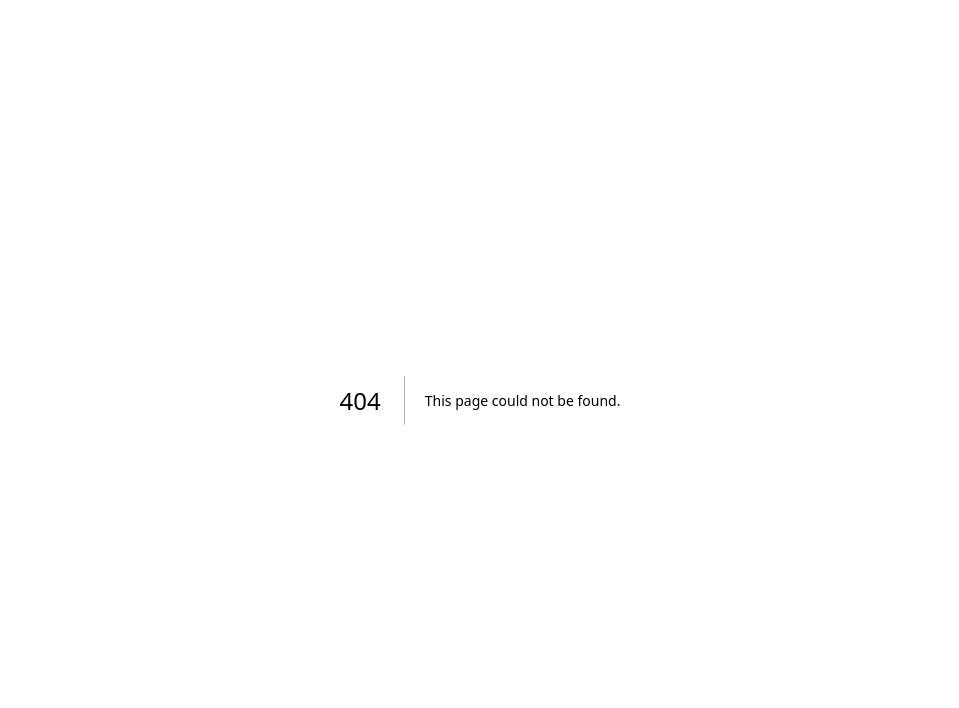
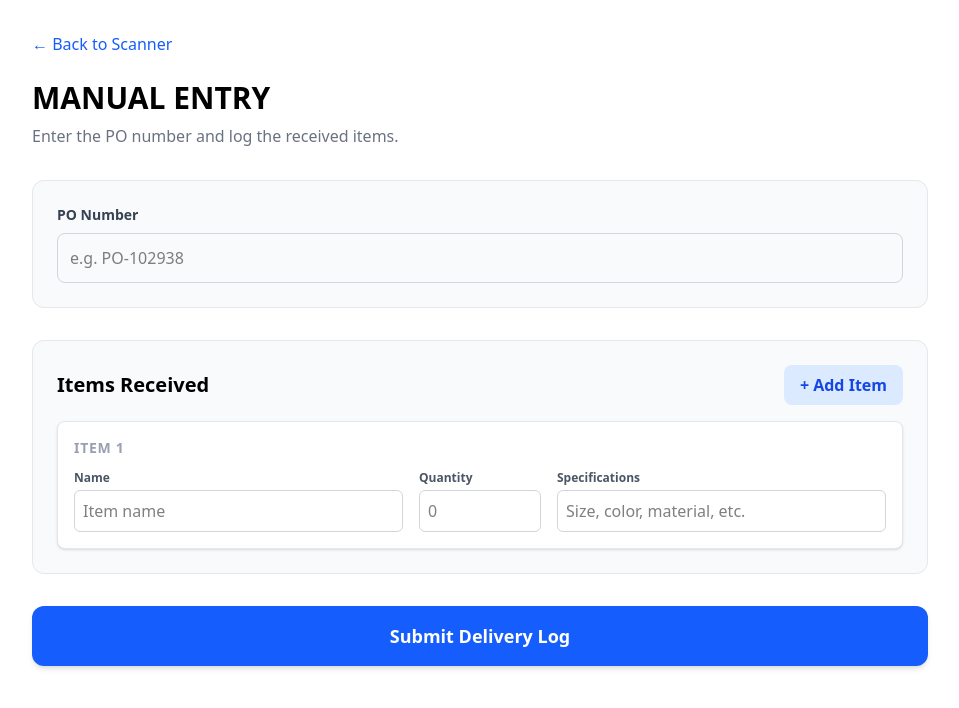
Before and after one commit to michael693215/CMSC447-SP26-TEAM8-HVAC-MEP-INVENTORY, a Next.js app: page /manual-entry in a window 1280 px wide. Before the commit this address had no page. Shown: the top 708 px of the page, without its empty margins (160-1119 px from the left). Built offline with nearby package versions, Linux system fonts and the light colour scheme.

Commit message:
added form for docupipe

```diff
--- a/app/log-delivery/page.tsx
+++ b/app/log-delivery/page.tsx
@@ -65,34 +65,32 @@ function CameraViewer() {
 
   const acceptPhoto = async () => {
       if (!capturedImage) return;
-
       setIsProcessing(true);
 
       try {
-      // Send the captured image to your own Next.js backend
         const response = await fetch('/api/process-slip', {
           method: 'POST',
           headers: { 'Content-Type': 'application/json' },
           body: JSON.stringify({ imageBase64: capturedImage }),
         });
 
-      if (!response.ok) {
-        throw new Error("Failed to process image");
-      }
+        if (!response.ok) throw new Error("Failed to process image");
 
         const extractedData = await response.json();
+        console.log("Textract Results:", extractedData);
 
-      console.log("Textract Results:", extractedData);
-      // alert("Text extracted successfully! Check your console.");
+        // 1. Put the JSON into the browser's temporary "backpack"
+        sessionStorage.setItem('scannedSlipData', JSON.stringify(extractedData.data));
 
-      // Close the camera now that we have our data
-      stopCamera();
+        // 2. Navigate the user to the manual entry page
+        router.push('/manual-entry');
 
       } catch (err) {
         console.error("Error processing photo:", err);
         alert("Failed to extract text. Please try again.");
       } finally {
         setIsProcessing(false);
+        stopCamera();
       }
   };
 
@@ -117,7 +115,10 @@ const acceptPhoto = async () => {
             <span className="px-3 text-xs text-gray-400 tracking-wider">OR</span>
             <div className="flex-1 h-px bg-gray-200"></div>
           </div>
-          <button className="w-full h-12 border-2 border-blue-200 text-black font-semibold rounded-lg hover:bg-blue-50 transition">
+          <button
+            onClick={() => router.push('/manual-entry')}
+            className="w-full h-12 border-2 border-blue-200 text-black font-semibold rounded-lg hover:bg-blue-50 transition"
+          >
             Manual Entry
           </button>
         </div>
@@ -225,7 +226,7 @@ export default function LogDelivery() {
           ← Back to Main Menu
         </Link>
         <header className="w-full max-w-5xl flex justify-between items-center mb-10">
-          <h1 className="text-3xl font-bold">Scan Packing Slip</h1>
+          <h1 className="text-3xl font-bold">SCAN PACKING SLIP</h1>
         </header>
       </div>
 
--- /dev/null
+++ b/app/manual-entry/page.tsx
@@ -0,0 +1,218 @@
+// File: app/manual-entry/page.tsx
+"use client";
+import { useState, useEffect } from 'react';
+import { useRouter } from 'next/navigation';
+
+// Define the shape of our item data
+interface Item {
+  id: number;
+  name: string;
+  quantity: string;
+  specifications: string;
+}
+
+export default function ManualEntry() {
+  const router = useRouter();
+  const [poNumber, setPoNumber] = useState('');
+  // Start with one blank item by default
+  const [items, setItems] = useState<Item[]>([
+    { id: Date.now(), name: '', quantity: '', specifications: '' }
+  ]);
+
+  // --- Runs exactly once when the page loads to catch scanner data ---
+  useEffect(() => {
+    const savedData = sessionStorage.getItem('scannedSlipData');
+
+    if (savedData) {
+      try {
+        const parsedData = JSON.parse(savedData);
+
+        // 1. Map the PO number
+        if (parsedData.PO) {
+          setPoNumber(parsedData.PO);
+        }
+
+        // 2. Map the Line Items array
+        if (parsedData.lineItems && parsedData.lineItems.length > 0) {
+          const formattedItems = parsedData.lineItems.map((item: any, index: number) => ({
+            id: Date.now() + index, // Ensure unique IDs for React to render properly
+            name: item.description || '',               // Maps to "description"
+            quantity: item.quantityShipped?.toString() || '', // Maps to "quantityShipped"
+            specifications: item.specifications || ''   // Maps to "specifications"
+          }));
+
+          setItems(formattedItems);
+        }
+
+        // 3. Empty the backpack so it doesn't autofill again on a manual page refresh
+        sessionStorage.removeItem('scannedSlipData');
+
+      } catch (error) {
+        console.error("Failed to parse scanned data", error);
+      }
+    }
+  }, []);
+
+  // Function to add a new blank item row
+  const handleAddItem = () => {
+    setItems([
+      ...items,
+      { id: Date.now(), name: '', quantity: '', specifications: '' }
+    ]);
+  };
+
+  // Function to remove a specific item row
+  const handleRemoveItem = (idToRemove: number) => {
+    // Only allow removal if there is more than 1 item left
+    if (items.length > 1) {
+      setItems(items.filter(item => item.id !== idToRemove));
+    }
+  };
+
+  // Function to update a specific field in a specific item
+  const updateItem = (id: number, field: keyof Item, value: string) => {
+    setItems(items.map(item =>
+      item.id === id ? { ...item, [field]: value } : item
+    ));
+  };
+
+  // Function to handle the final submission
+  const handleSubmit = (e: React.FormEvent) => {
+    e.preventDefault();
+
+    // Here is where you will eventually send the data to Supabase!
+    const formData = {
+      poNumber,
+      items
+    };
+
+    console.log("Submitting Form Data:", formData);
+    alert("Form submitted! Check console for data.");
+  };
+
+  return (
+    <div className="min-h-screen p-8 text-black bg-white">
+      <div className="max-w-4xl mx-auto">
+
+        {/* Navigation */}
+        <button
+          onClick={() => router.back()}
+          className="text-blue-600 hover:underline mb-6 inline-block font-medium"
+        >
+          ← Back to Scanner
+        </button>
+
+        <header className="mb-8">
+          <h1 className="text-3xl font-bold">MANUAL ENTRY</h1>
+          <p className="text-gray-500 mt-2">Enter the PO number and log the received items.</p>
+        </header>
+
+        <form onSubmit={handleSubmit} className="space-y-8">
+
+          {/* PO Number Section */}
+          <div className="bg-gray-50 p-6 rounded-xl border border-gray-200">
+            <label className="block text-sm font-bold text-gray-700 mb-2">
+              PO Number
+            </label>
+            <input
+              type="text"
+              value={poNumber}
+              onChange={(e) => setPoNumber(e.target.value)}
+              placeholder="e.g. PO-102938"
+              className="w-full p-3 border border-gray-300 rounded-lg focus:outline-none focus:ring-2 focus:ring-blue-500"
+              required
+            />
+          </div>
+
+          {/* Items Section */}
+          <div className="bg-gray-50 p-6 rounded-xl border border-gray-200">
+            <div className="flex justify-between items-center mb-4">
+              <h2 className="text-xl font-bold">Items Received</h2>
+              <button
+                type="button"
+                onClick={handleAddItem}
+                className="bg-blue-100 text-blue-700 px-4 py-2 rounded-lg font-semibold hover:bg-blue-200 transition active:scale-95"
+              >
+                + Add Item
+              </button>
+            </div>
+
+            <div className="space-y-6">
+              {items.map((item, index) => (
+                <div key={item.id} className="p-4 bg-white border border-gray-200 rounded-lg shadow-sm relative">
+
+                  {/* Header for each item row */}
+                  <div className="flex justify-between items-center mb-3">
+                    <h3 className="text-sm font-bold text-gray-400 uppercase tracking-wider">
+                      Item {index + 1}
+                    </h3>
+
+                    {/* Only show the remove button if there is more than 1 item */}
+                    {items.length > 1 && (
+                      <button
+                        type="button"
+                        onClick={() => handleRemoveItem(item.id)}
+                        className="text-red-500 hover:text-red-700 text-sm font-semibold transition px-2 py-1 rounded hover:bg-red-50"
+                      >
+                        Remove
+                      </button>
+                    )}
+                  </div>
+
+                  <div className="grid grid-cols-1 md:grid-cols-12 gap-4">
+                    {/* Item Name */}
+                    <div className="md:col-span-5">
+                      <label className="block text-xs font-semibold text-gray-600 mb-1">Name</label>
+                      <input
+                        type="text"
+                        value={item.name}
+                        onChange={(e) => updateItem(item.id, 'name', e.target.value)}
+                        placeholder="Item name"
+                        className="w-full p-2 border border-gray-300 rounded-md focus:outline-none focus:ring-2 focus:ring-blue-500"
+                        required
+                      />
+                    </div>
+
+                    {/* Quantity */}
+                    <div className="md:col-span-2">
+                      <label className="block text-xs font-semibold text-gray-600 mb-1">Quantity</label>
+                      <input
+                        type="number"
+                        value={item.quantity}
+                        onChange={(e) => updateItem(item.id, 'quantity', e.target.value)}
+                        placeholder="0"
+                        className="w-full p-2 border border-gray-300 rounded-md focus:outline-none focus:ring-2 focus:ring-blue-500"
+                        required
+                      />
+                    </div>
+
+                    {/* Specifications */}
+                    <div className="md:col-span-5">
+                      <label className="block text-xs font-semibold text-gray-600 mb-1">Specifications</label>
+                      <input
+                        type="text"
+                        value={item.specifications}
+                        onChange={(e) => updateItem(item.id, 'specifications', e.target.value)}
+                        placeholder="Size, color, material, etc."
+                        className="w-full p-2 border border-gray-300 rounded-md focus:outline-none focus:ring-2 focus:ring-blue-500"
+                      />
+                    </div>
+                  </div>
+                </div>
+              ))}
+            </div>
+          </div>
+
+          {/* Submit Button */}
+          <button
+            type="submit"
+            className="w-full bg-blue-600 text-white font-bold text-lg py-4 rounded-xl hover:bg-blue-700 active:scale-[0.99] transition shadow-md"
+          >
+            Submit Delivery Log
+          </button>
+
+        </form>
+      </div>
+    </div>
+  );
+}
```
Lines whose indentation alone changed are shown as unchanged.
